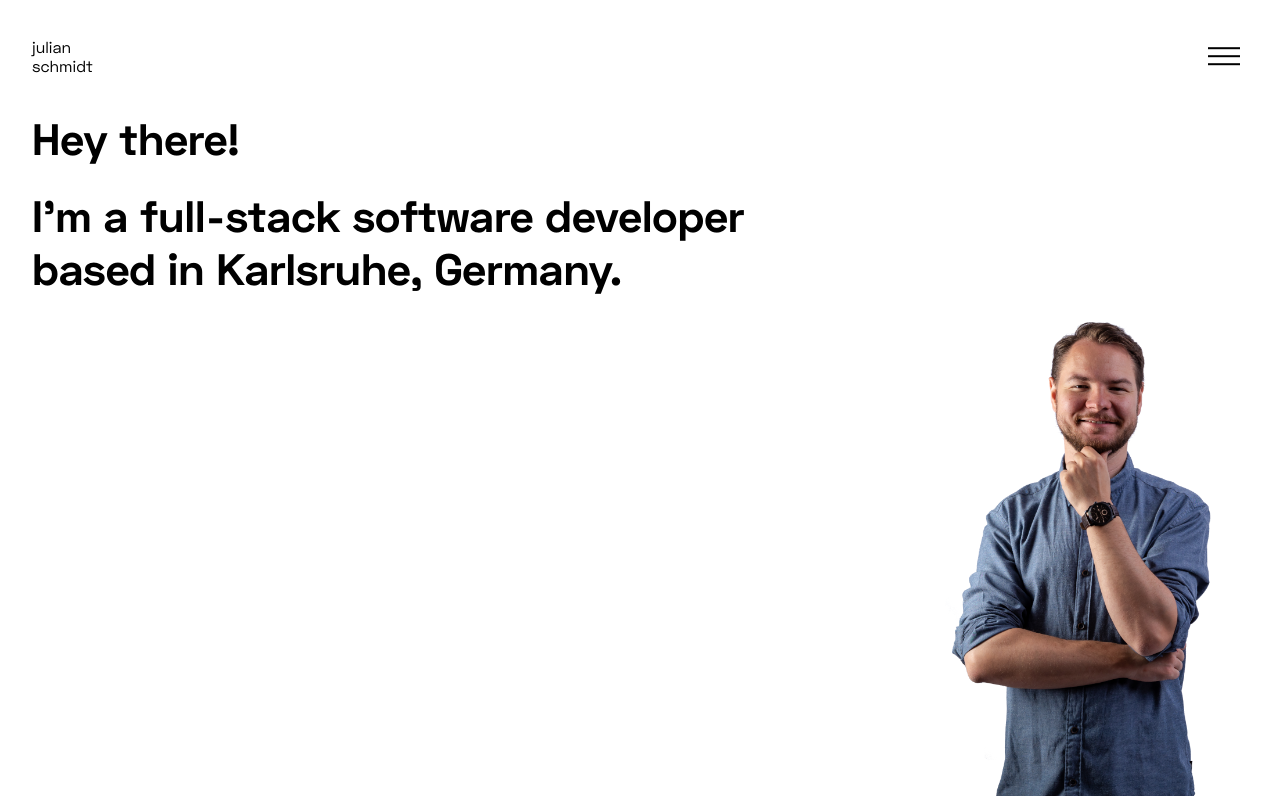
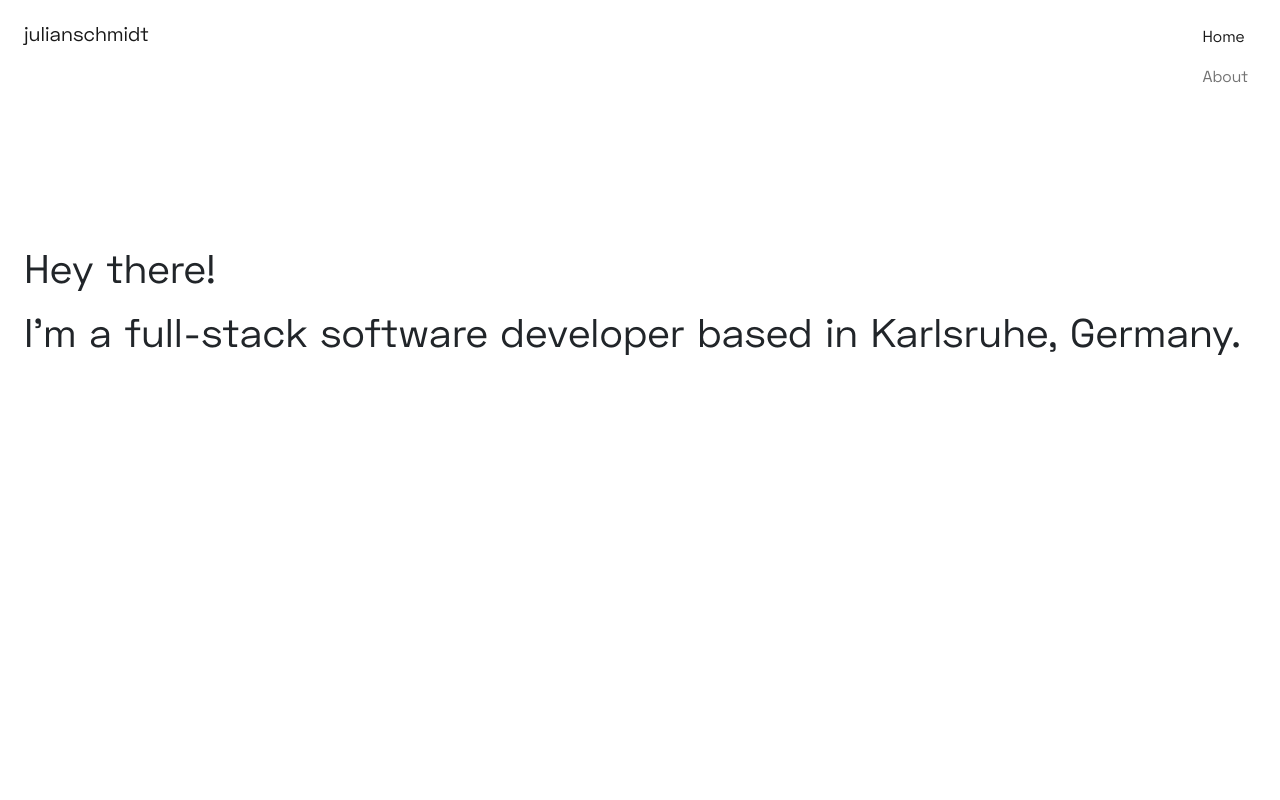
Before and after one commit to julisch94/julianschmidtcodes, an Angular app: page / in a window 1280 px wide. Built offline with nearby package versions, Linux system fonts and the light colour scheme.

Commit message:
SQUASH start bootstrap experiment

```diff
--- a/package.json
+++ b/package.json
@@ -19,6 +19,7 @@
         "@angular/platform-browser": "~9.1.2",
         "@angular/platform-browser-dynamic": "~9.1.2",
         "@angular/router": "~9.1.2",
+        "bootstrap": "^5.0.0-alpha1",
         "rxjs": "~6.5.5",
         "tslib": "^1.10.0",
         "zone.js": "~0.10.2"
--- a/src/app/app.component.html
+++ b/src/app/app.component.html
@@ -1,4 +1,30 @@
-<div class="main">
+<div class="container-fluid vh-100 pt-0 pb-0">
+    <nav class="navbar navbar-expand-lg navbar-light bg-white sticky-top pt-3">
+        <div class="container-fluid align-items-start">
+            <!-- Name -->
+            <span class="navbar-brand mb-0 h1">julianschmidt</span>
+
+            <!-- Navigation -->
+            <ul class="navbar-nav flex-column">
+                <li class="nav-item">
+                    <a class="nav-link active" aria-current="page" href="#">Home</a>
+                </li>
+                <li class="nav-item">
+                    <a class="nav-link" href="#">About</a>
+                </li>
+            </ul>
+        </div>
+    </nav>
+
+    <div class="container-fluid d-flex align-items-center pt-0 pb-0 h-50">
+        <p class="h1 font-weight-bold">
+            <span class="d-block mb-3">Hey there! </span>I'm a full-stack software developer based in Karlsruhe,
+            Germany.
+        </p>
+    </div>
+</div>
+
+<!-- <div class="main">
     <app-navbar></app-navbar>
 
     <main>
@@ -8,4 +34,4 @@
     <div class="image">
         <img src="/assets/images/Julian-100-sm.png" />
     </div>
-</div>
+</div> -->
--- a/src/app/app.component.scss
+++ b/src/app/app.component.scss
@@ -1,23 +1,23 @@
-.main {
-    min-height: 100vh;
+// .main {
+//     min-height: 100vh;
 
-    main {
-        height: 100%;
+//     main {
+//         height: 100%;
 
-        @media (min-width: 700px) {
-            margin-right: 30vw;
-        }
-    }
+//         @media (min-width: 700px) {
+//             margin-right: 30vw;
+//         }
+//     }
 
-    .image {
-        position: absolute;
-        right: 0;
-        bottom: 0;
-        z-index: -1;
+//     .image {
+//         position: absolute;
+//         right: 0;
+//         bottom: 0;
+//         z-index: -1;
 
-        img {
-            width: 50vw;
-            max-width: 360px;
-        }
-    }
-}
+//         img {
+//             width: 50vw;
+//             max-width: 360px;
+//         }
+//     }
+// }
--- a/src/app/home/home.component.scss
+++ b/src/app/home/home.component.scss
@@ -1,41 +1,41 @@
-.container {
-    margin-left: 2rem;
-    margin-right: 2rem;
-    font-size: 2rem;
-    font-family: 'Space Grotesk';
-    font-weight: bold;
+// .container {
+//     margin-left: 2rem;
+//     margin-right: 2rem;
+//     font-size: 2rem;
+//     font-family: 'Space Grotesk';
+//     font-weight: bold;
 
-    @media (min-width: 700px) {
-        font-size: 2.75rem;
-    }
-}
+//     @media (min-width: 700px) {
+//         font-size: 2.75rem;
+//     }
+// }
 
-span {
-    display: block;
-    animation: blend-in 1s;
-}
+// span {
+//     display: block;
+//     animation: blend-in 1s;
+// }
 
-p {
-    margin-top: 1.5rem;
-    animation: blend-in 1s 0.5s forwards, move-up 1s 0.5s;
-    opacity: 0;
-    position: relative;
-}
+// p {
+//     margin-top: 1.5rem;
+//     animation: blend-in 1s 0.5s forwards, move-up 1s 0.5s;
+//     opacity: 0;
+//     position: relative;
+// }
 
-@keyframes blend-in {
-    from {
-        opacity: 0;
-    }
-    to {
-        opacity: 1;
-    }
-}
+// @keyframes blend-in {
+//     from {
+//         opacity: 0;
+//     }
+//     to {
+//         opacity: 1;
+//     }
+// }
 
-@keyframes move-up {
-    from {
-        top: 0.25rem;
-    }
-    to {
-        top: 0;
-    }
-}
+// @keyframes move-up {
+//     from {
+//         top: 0.25rem;
+//     }
+//     to {
+//         top: 0;
+//     }
+// }
--- a/src/app/navbar/navbar.component.scss
+++ b/src/app/navbar/navbar.component.scss
@@ -1,72 +1,72 @@
-header {
-    top: 0;
-    padding: 2rem;
-}
+// header {
+//     top: 0;
+//     padding: 2rem;
+// }
 
-nav {
-    display: flex;
-    justify-content: space-between;
-    align-items: center;
-}
+// nav {
+//     display: flex;
+//     justify-content: space-between;
+//     align-items: center;
+// }
 
-nav span {
-    text-transform: lowercase;
-    cursor: pointer;
-    font-size: 0.8rem;
+// nav span {
+//     text-transform: lowercase;
+//     cursor: pointer;
+//     font-size: 0.8rem;
 
-    @media (min-width: 700px) {
-        font-size: 1rem;
-    }
-}
+//     @media (min-width: 700px) {
+//         font-size: 1rem;
+//     }
+// }
 
-.icon {
-    width: 3rem;
-    height: 3rem;
-    cursor: pointer;
-    position: relative;
+// .icon {
+//     width: 3rem;
+//     height: 3rem;
+//     cursor: pointer;
+//     position: relative;
 
-    .hamburger {
-        position: absolute;
-        top: 50%;
-        left: 50%;
-        transform: translate(-50%, -50%);
-        width: 2rem;
-        height: 0.1rem;
-        background: black;
-        transition: 0.2s;
+//     .hamburger {
+//         position: absolute;
+//         top: 50%;
+//         left: 50%;
+//         transform: translate(-50%, -50%);
+//         width: 2rem;
+//         height: 0.1rem;
+//         background: black;
+//         transition: 0.2s;
 
-        &:before,
-        &:after {
-            content: '';
-            position: absolute;
-            width: 2rem;
-            height: 0.1rem;
-            background: black;
-            transition: 0.2s;
-        }
+//         &:before,
+//         &:after {
+//             content: '';
+//             position: absolute;
+//             width: 2rem;
+//             height: 0.1rem;
+//             background: black;
+//             transition: 0.2s;
+//         }
 
-        &:before {
-            top: -0.5rem;
-        }
+//         &:before {
+//             top: -0.5rem;
+//         }
 
-        &:after {
-            top: 0.5rem;
-        }
-    }
-}
+//         &:after {
+//             top: 0.5rem;
+//         }
+//     }
+// }
 
-.icon.active {
-    .hamburger {
-        background: rgba(0, 0, 0, 0);
+// .icon.active {
+//     .hamburger {
+//         background: rgba(0, 0, 0, 0);
 
-        &:before {
-            top: 0rem;
-            transform: rotate(45deg);
-        }
+//         &:before {
+//             top: 0rem;
+//             transform: rotate(45deg);
+//         }
 
-        &:after {
-            top: 0rem;
-            transform: rotate(135deg);
-        }
-    }
-}
+//         &:after {
+//             top: 0rem;
+//             transform: rotate(135deg);
+//         }
+//     }
+// }
--- a/src/styles.scss
+++ b/src/styles.scss
@@ -1,13 +1,13 @@
-/* You can add global styles to this file, and also import other style files */
-* {
-    margin: 0;
-    padding: 0;
-}
+// /* You can add global styles to this file, and also import other style files */
+// * {
+//     margin: 0;
+//     padding: 0;
+// }
 
-body {
-    font-size: 1.25rem;
-    font-family: 'Space Grotesk', Helvetica, sans-serif;
-}
+// body {
+//     font-size: 1.25rem;
+//     font-family: 'Space Grotesk', Helvetica, sans-serif;
+// }
 
 @font-face {
     font-family: 'Space Grotesk';
@@ -21,7 +21,12 @@ body {
     font-weight: normal;
 }
 
-.no-tap-highlight {
-    -webkit-tap-highlight-color: rgba(0, 0, 0, 0);
-    -webkit-tap-highlight-color: transparent;
-}
+// .no-tap-highlight {
+//     -webkit-tap-highlight-color: rgba(0, 0, 0, 0);
+//     -webkit-tap-highlight-color: transparent;
+// }
+
+$font-family-sans-serif: 'Space Grotesk', Roboto, 'Helvetica Neue', Arial, 'Noto Sans', sans-serif, 'Apple Color Emoji',
+    'Segoe UI Emoji', 'Segoe UI Symbol', 'Noto Color Emoji' !default;
+
+@import '../node_modules/bootstrap/scss/bootstrap';
```
Also changed, not shown: 2 other files (tests, documents, lock files or other folders).
